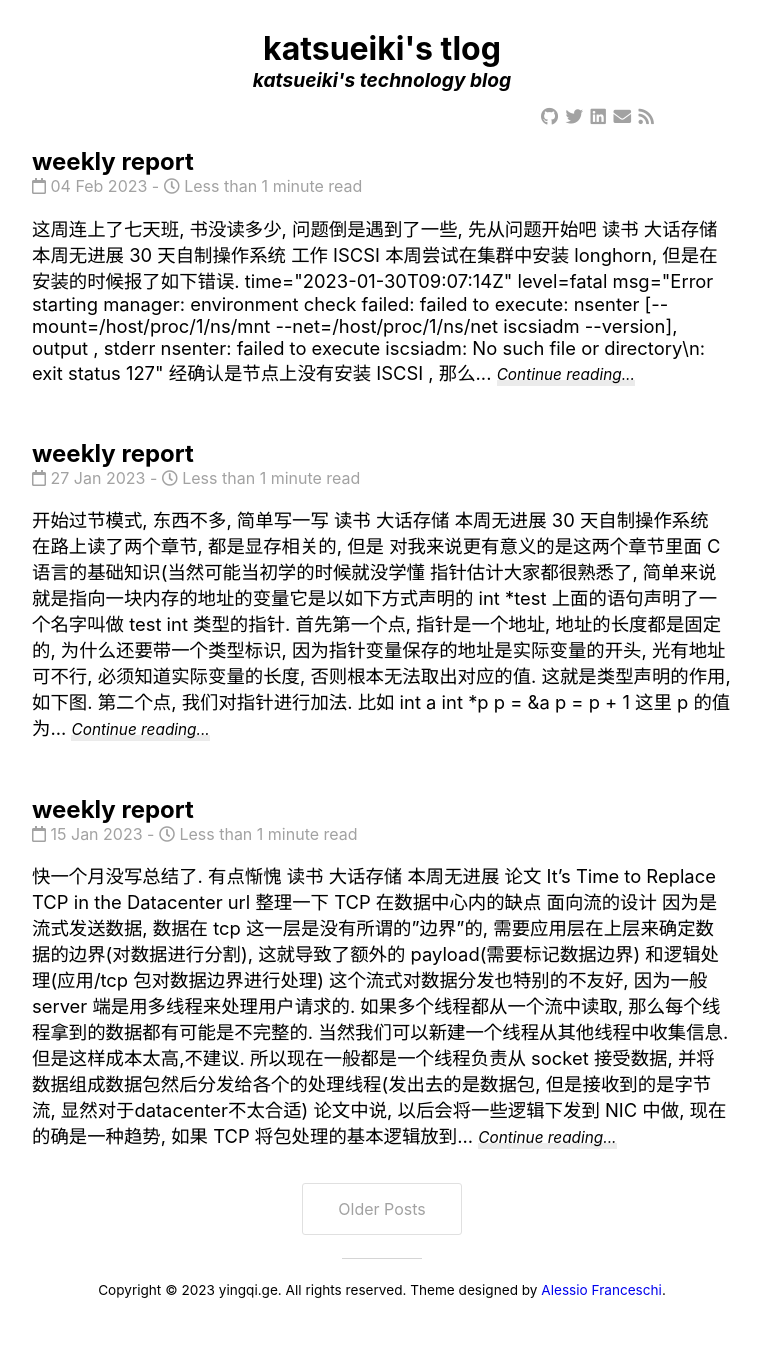
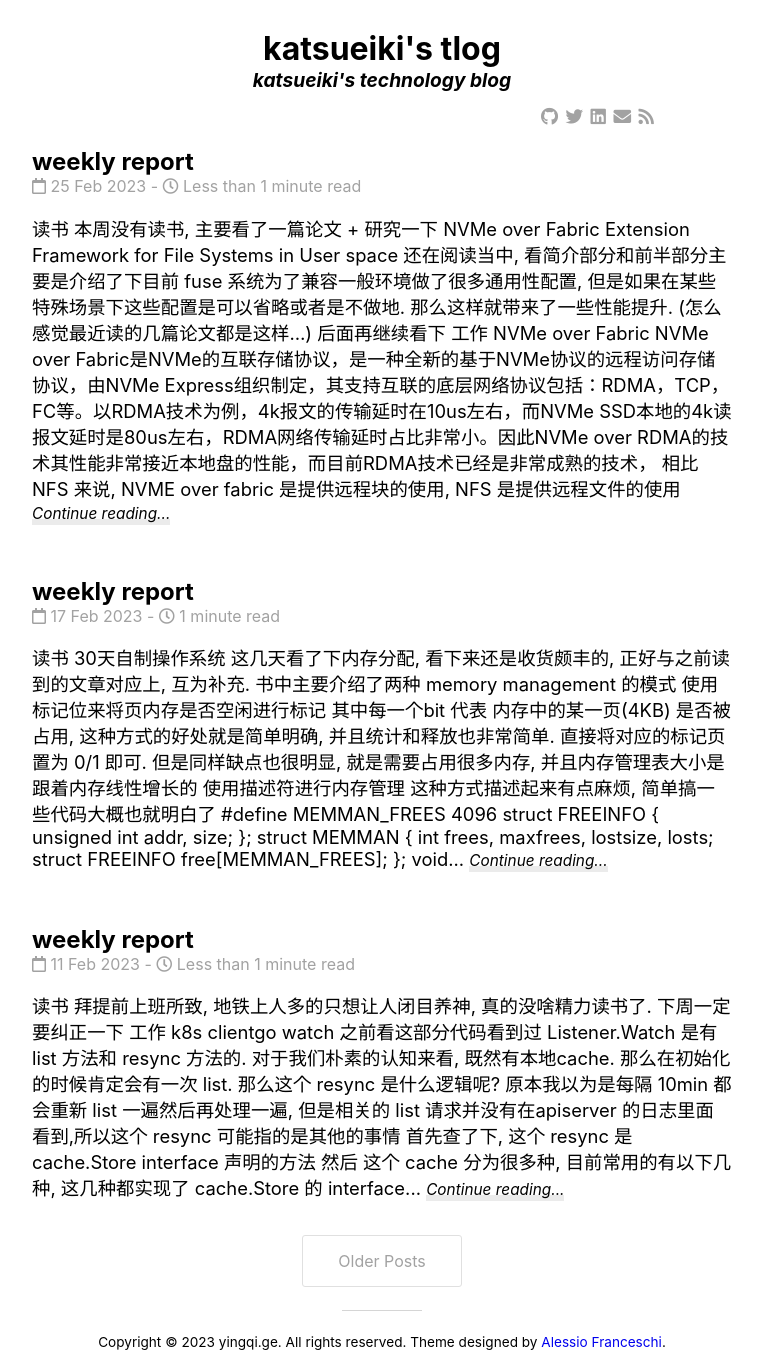
Before and after one commit to mowangdk/mowangdk.github.io, a Jekyll site: the page built from docs/index.html, in a window 1280 px wide. Shown: the whole page, without its empty margins (258-1020 px from the left). Built offline with Jekyll 4.4.1, drawn with Linux system fonts in a browser that asks for light colours; nearby versions of some CDN libraries; the list of posts is cut into pages by our own code; before the commit the page ends 1311 px from its top, so only the background shows below that.

Commit message:
Add diary

````diff
--- a/docs/_posts/2023-02-04-tech-report.markdown
+++ b/docs/_posts/2023-02-04-tech-report.markdown
@@ -14,6 +14,8 @@ categories: weeklyreport
 本周无进展
 
 ### 30 天自制操作系统
+
+同样进展不多
 
 # 工作
 
--- /dev/null
+++ b/docs/_posts/2023-02-11-tech-report.markdown
@@ -0,0 +1,25 @@
+---
+layout: post
+title:  "weekly report"
+date:   2023-02-11 22:30:08 +0800
+categories: weeklyreport
+---
+
+# 读书
+
+拜提前上班所致, 地铁上人多的只想让人闭目养神, 真的没啥精力读书了. 下周一定要纠正一下
+
+# 工作
+
+### k8s clientgo watch
+
+之前看这部分代码看到过 Listener.Watch 是有 list 方法和 resync 方法的. 对于我们朴素的认知来看, 既然有本地cache. 那么在初始化的时候肯定会有一次 list. 那么这个 resync 是什么逻辑呢? 原本我以为是每隔 10min 都会重新 list 一遍然后再处理一遍, 但是相关的 list 请求并没有在apiserver 的日志里面看到,所以这个 resync 可能指的是其他的事情
+
+首先查了下, 这个 resync 是 cache.Store interface 声明的方法
+
+然后 这个 cache 分为很多种, 目前常用的有以下几种, 这几种都实现了 cache.Store 的 interface
+
+- expiration_cache (应该已经抛弃了)
+- FIFO_cache (应该已经抛弃了) - Delta_FIFO_cache (默认使用)
+
+目前只有 delta_FIFO 在 informer 和 ShareIndexInformer 中 被使用, deltaFIFO 的 resync 方法就是将相关cache 中的 key 重新入队一遍.然后重新广播一下. 并没有重新从 apiserver 中重新 list 数据
--- /dev/null
+++ b/docs/_posts/2023-02-17-tech-report.markdown
@@ -0,0 +1,77 @@
+---
+layout: post
+title:  "weekly report"
+date:   2023-02-17 22:30:08 +0800
+categories: weeklyreport
+---
+
+# 读书
+
+### 30天自制操作系统
+
+这几天看了下内存分配, 看下来还是收货颇丰的, 正好与之前读到的文章对应上, 互为补充.
+书中主要介绍了两种 memory management  的模式
+1. 使用标记位来将页内存是否空闲进行标记
+其中每一个bit 代表 内存中的某一页(4KB) 是否被占用, 这种方式的好处就是简单明确, 并且统计和释放也非常简单. 直接将对应的标记页置为 0/1 即可. 但是同样缺点也很明显, 就是需要占用很多内存, 并且内存管理表大小是跟着内存线性增长的
+
+2. 使用描述符进行内存管理
+
+这种方式描述起来有点麻烦, 简单搞一些代码大概也就明白了
+
+```c
+#define MEMMAN_FREES   4096
+struct FREEINFO {
+    unsigned int addr, size;
+};
+struct MEMMAN {
+    int frees, maxfrees, lostsize, losts;
+    struct FREEINFO free[MEMMAN_FREES];
+};
+void memman_init(struct MEMMAN *man)
+{
+    man->frees = 0;
+    man->maxfrees = 0;
+    man->lostsize = 0;
+    man->losts = 0;
+    return;
+}
+unsigned int memman_total(struct MEMMAN *man) {
+    unsigned int i, t = 0;
+    for (i = 0; i < man->frees; i++) {
+        t += man->free[i].size
+    }
+    return t;
+}
+
+unsigned int memman_alloc(struct MEMMAN *man, unsigned int size) {
+    unsigned int i, a;
+    for (i = 0; i < man->frees; i++) {
+        // 找到了足够大的内存
+        if (man->free[i].size >= size) {
+            a = man->free[i].addr;
+            man->free[i].addr += size;
+            man->free[i].size -= size;
+            if (man->free[i].size == 0){
+                man->frees--;
+                for (;i < man->frees; i++){
+                    man->free[i] = man->free[i+1];
+                }
+            }
+            return a;
+        }
+    }
+    // 没有可用空间
+    return 0;
+
+}
+
+```
+
+简单来说上面这个内存管理方法可以有效的减少内存管理所使用的内存. 但是同样也增加了内存管理的复杂度, 相关内存的分配和释放变复杂了
+
+
+# 工作
+
+### klog
+
+之前遇到了集群中大量 pvc/pv 排队挂载的问题, 虽然说 kcm 的性能问题是一直以来的大坑, 不过之前说白了也只是做了一些隔靴搔痒的优化.其实并不实际解决问题. 这次又出来了. 于是尝试用 pprof 看了下性能指标, 发现 klog 这块占用了非常大的一块性能, 需要看下具体的性能瓶颈在哪里? 看了半天也没有找到,最后请教了公司的大佬, 说是 klog 是没有办法关闭日志所在文件/行数的. 而获取这两个信息需要调用 ```runtime.Caller(3 + depth)``` 获取堆栈信息. 这步骤是十分消耗资源的. 想了下也确实是这样... 不愧是大佬
--- /dev/null
+++ b/docs/_posts/2023-02-25-tech-report.markdown
@@ -0,0 +1,21 @@
+---
+layout: post
+title:  "weekly report"
+date:   2023-02-25 22:30:08 +0800
+categories: weeklyreport
+---
+
+# 读书
+
+本周没有读书, 主要看了一篇论文 + 研究一下 NVMe over Fabric
+
+### Extension Framework for File Systems in User space
+还在阅读当中, 看简介部分和前半部分主要是介绍了下目前 fuse 系统为了兼容一般环境做了很多通用性配置, 但是如果在某些特殊场景下这些配置是可以省略或者是不做地. 那么这样就带来了一些性能提升. (怎么感觉最近读的几篇论文都是这样...) 后面再继续看下
+
+
+# 工作
+
+
+### NVMe over Fabric
+
+NVMe over Fabric是NVMe的互联存储协议，是一种全新的基于NVMe协议的远程访问存储协议，由NVMe Express组织制定，其支持互联的底层网络协议包括：RDMA，TCP，FC等。以RDMA技术为例，4k报文的传输延时在10us左右，而NVMe SSD本地的4k读报文延时是80us左右，RDMA网络传输延时占比非常小。因此NVMe over RDMA的技术其性能非常接近本地盘的性能，而目前RDMA技术已经是非常成熟的技术， 相比 NFS 来说, NVME over fabric 是提供远程块的使用, NFS 是提供远程文件的使用
````
